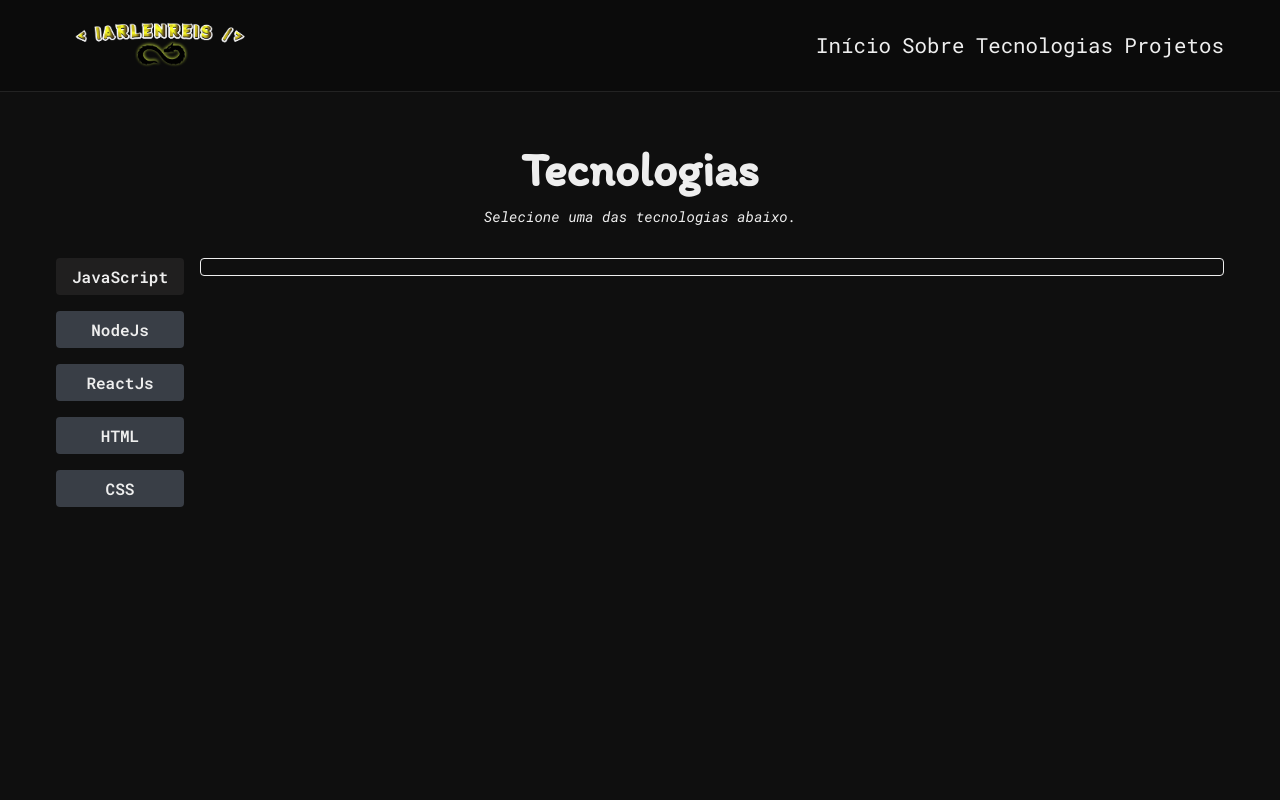
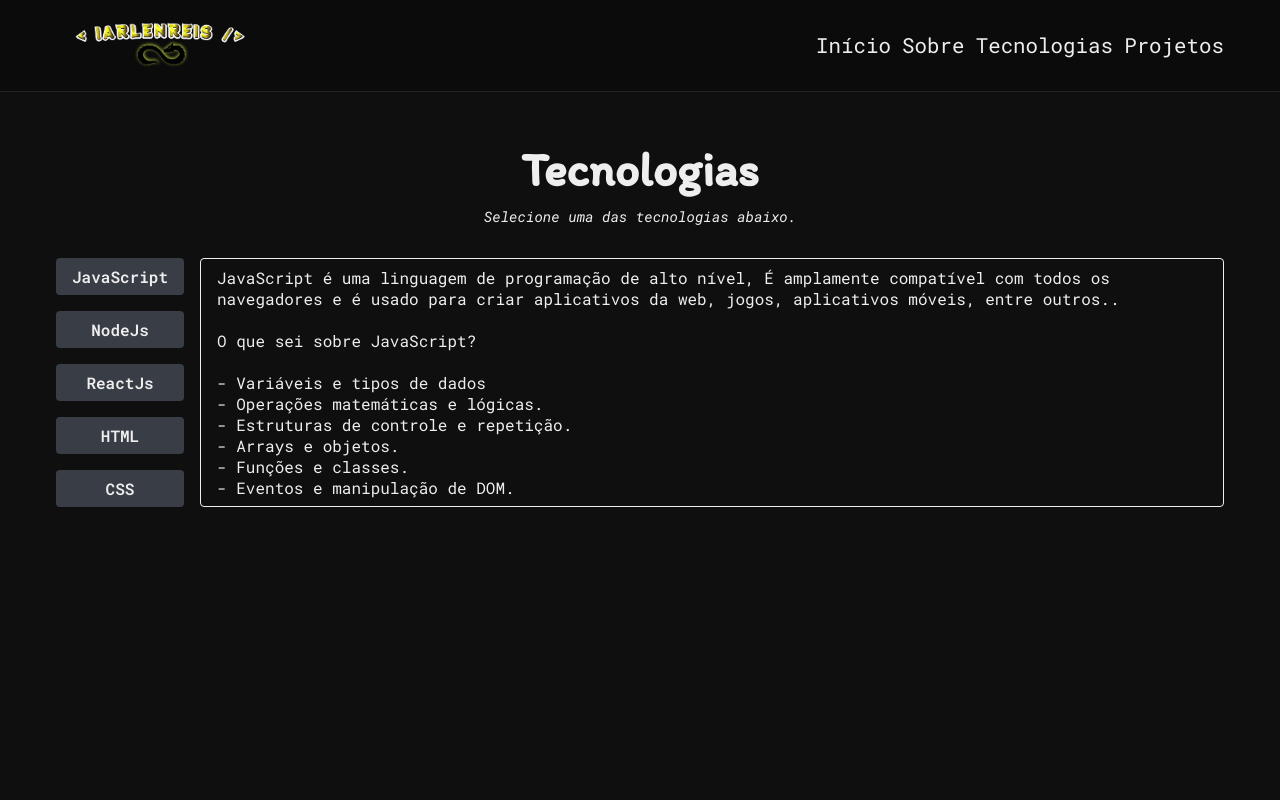
Before and after one commit to iarlen-reis/Meu-Portfolio, a React (Vite) app: page /tecnologias in a window 1280 px wide. Shown: the top 800 px of the page. Built offline with nearby package versions, Linux system fonts and the light colour scheme.

Commit message:
Corrigindo o valor inicial do state skills para 0.

```diff
--- a/src/Pages/Technology/Technology.jsx
+++ b/src/Pages/Technology/Technology.jsx
@@ -11,7 +11,7 @@ import {
 } from "./style";
 
 const Technology = () => {
-  const [skills, setSkills] = useState("");
+  const [skills, setSkills] = useState("0");
 
   const skillsInfos = [
     "Sou javascript",
@@ -38,7 +38,6 @@ const Technology = () => {
               onChange={({ target }) => setSkills(target.value)}
               name="skills"
               id="javascript"
-              checked
             />
             <label htmlFor="javascript">
               <span>JavaScript</span>
```
